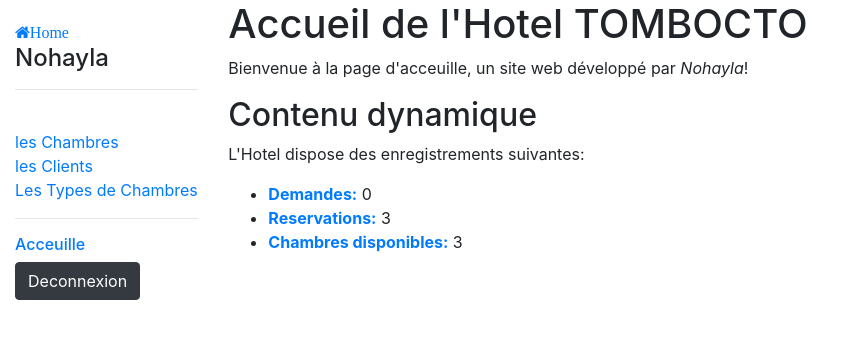
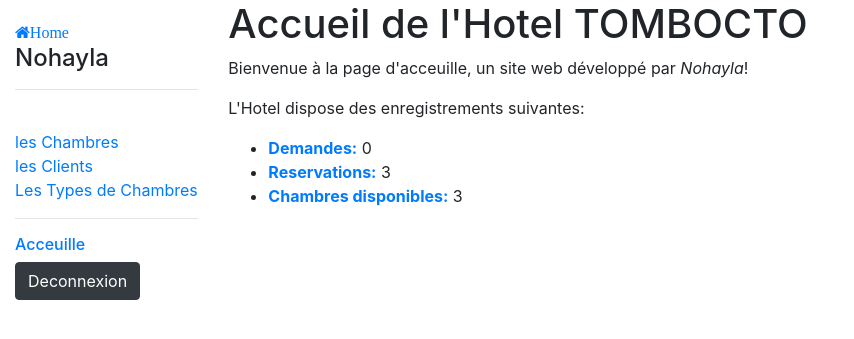
Before and after one commit to NohaylaAlaoui/Project, a Django app: page /GestionHotel/index in a window 1280 px wide. Shown: the top 339 px of the page, without its empty margins (0-854 px from the left). Run offline with Django 3.2, Linux system fonts and the light colour scheme; a user stored in the database is signed in; data comes from the database, SQL or seed files in the repository; data that the repository does not hold is empty; some libraries are stand-ins or nearby versions.

Commit message:
Add files via upload
css and styling

```diff
--- a/GestionHotel/templates/index.html
+++ b/GestionHotel/templates/index.html
@@ -3,7 +3,6 @@
 {% block content %}
   <h1>Accueil de l'Hotel TOMBOCTO  </h1>
   <p>Bienvenue à la page d'acceuille, un site web développé par <em>Nohayla</em>!</p>
-  <h2>Contenu dynamique</h2>
   <p>L'Hotel dispose des enregistrements suivantes:</p>
   <ul>
     <li><strong> <a href="{% url 'GestionHotel:all-onlinerequests' %}"> Demandes:</a></strong> {{ num_demandes }}</li>
```
